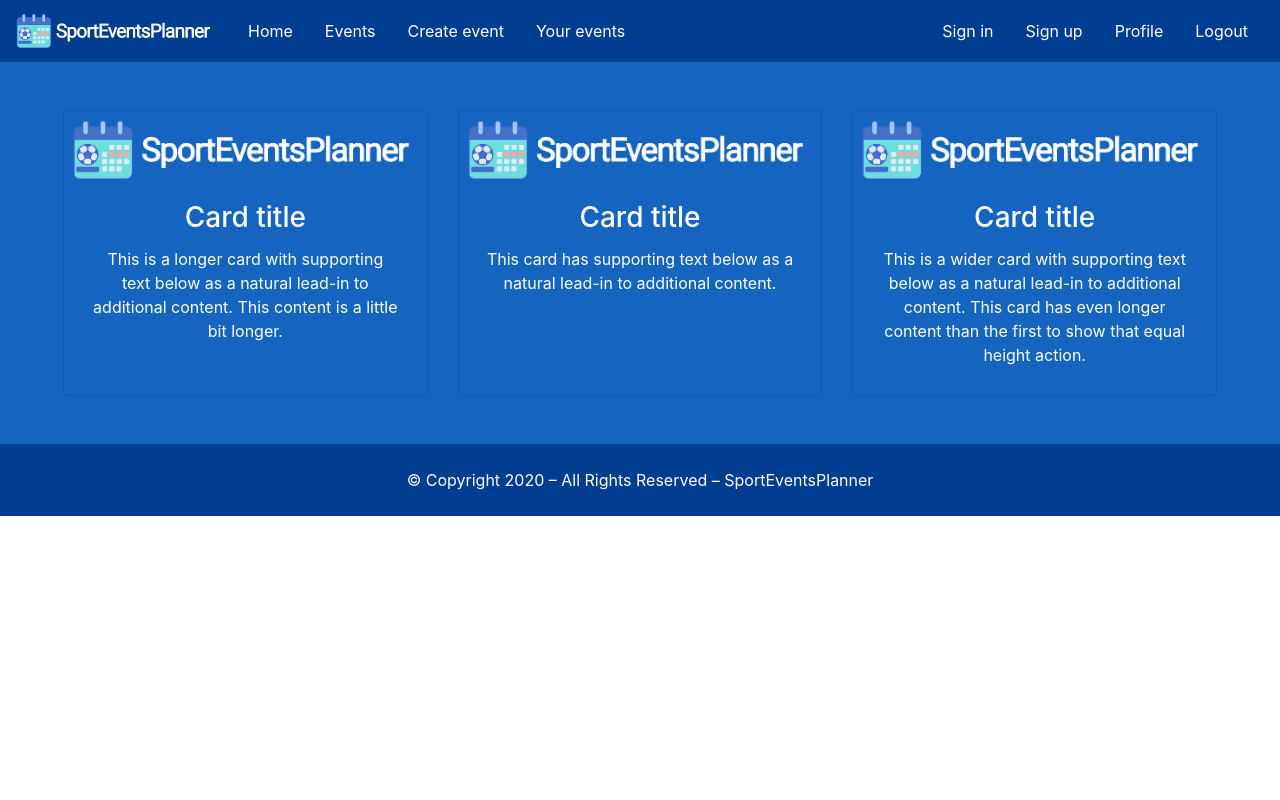
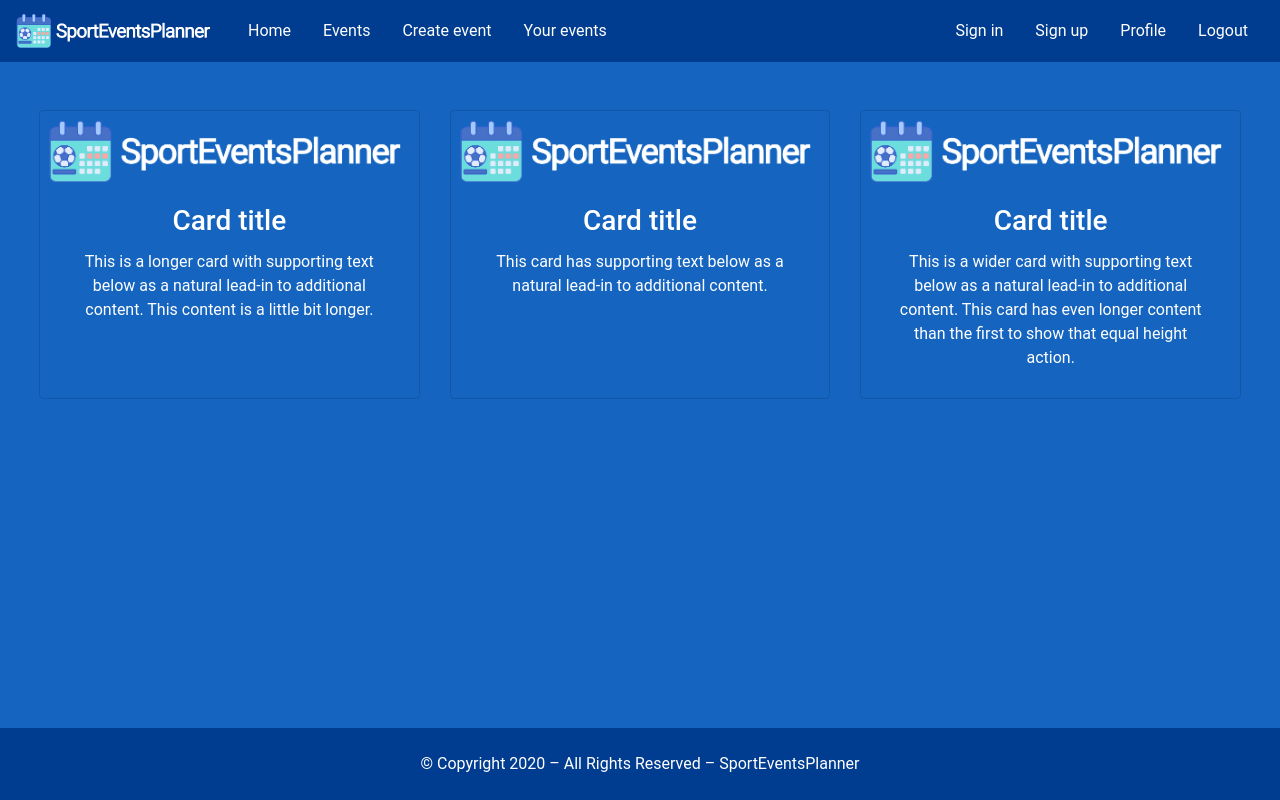
Before and after one commit to trybo/SportEventsPlanner, a Vue app: page / in a window 1280 px wide. Built offline with nearby package versions, Linux system fonts and the light colour scheme.

Commit message:
Fixes homeCard, Footer, Nav

```diff
--- a/src/App.vue
+++ b/src/App.vue
@@ -7,5 +7,9 @@
 <style>
 #app {
   background-color: #1565c0;
+  font-size: 16px;
+  color: #ffffff;
+  font-family: Roboto, sans-serif;
 }
+
 </style>
--- a/src/components/Footer.vue
+++ b/src/components/Footer.vue
@@ -1,6 +1,6 @@
 <template>
   <footer>
-    <div id="footer" class="text-center text-muted pb-4 pt-4">
+    <div id="footer" class="text-center p-4">
       <span id="footer-text">© Copyright 2020 – All Rights Reserved – SportEventsPlanner</span>
     </div>
   </footer>
@@ -13,10 +13,10 @@ export default {};
 <style>
 #footer {
   background-color: #003c8f;
-  height: 5%;
+  position: absolute;
+  right: 0;
+  bottom: 0;
+  left: 0;
 }
-#footer-text {
-  font-size: 16px;
-  color: #ffffff;
-}
+
 </style>
--- a/src/components/HomeCards.vue
+++ b/src/components/HomeCards.vue
@@ -1,6 +1,6 @@
 <template>
-  <div class="card-deck text-center mx-5 my-5">
-    <div class="card bg-transparent text-white px-2 py-2">
+  <div class="card-deck text-center mx-4 my-5">
+    <div class="card bg-transparent text-white p-2">
       <img class="card-img-top" src="../assets/logo.png" alt="Card image cap" />
       <div class="card-body">
         <h3 class="card-title">Card title</h3>
@@ -9,7 +9,7 @@
         >This is a longer card with supporting text below as a natural lead-in to additional content. This content is a little bit longer.</p>
       </div>
     </div>
-    <div class="card bg-transparent text-white px-2 py-2">
+    <div class="card bg-transparent text-white p-2">
       <img class="card-img-top" src="../assets/logo.png" alt="Card image cap" />
       <div class="card-body">
         <h3 class="card-title">Card title</h3>
@@ -18,7 +18,7 @@
         >This card has supporting text below as a natural lead-in to additional content.</p>
       </div>
     </div>
-    <div class="card bg-transparent text-white px-2 py-2">
+    <div class="card bg-transparent text-white p-2">
       <img class="card-img-top" src="../assets/logo.png" alt="Card image cap" />
       <div class="card-body">
         <h3 class="card-title">Card title</h3>
--- a/src/views/Home.vue
+++ b/src/views/Home.vue
@@ -1,5 +1,5 @@
 <template>
-  <div class="overflow-hidden">
+  <div id="home-container" class="overflow-hidden">
     <Navbar />
     <HomeCards />
     <Footer />
@@ -21,4 +21,8 @@ export default {
 </script>
 
 <style>
+#home-container {
+  position: relative;
+  min-height: 100vh;
+}
 </style>
```
